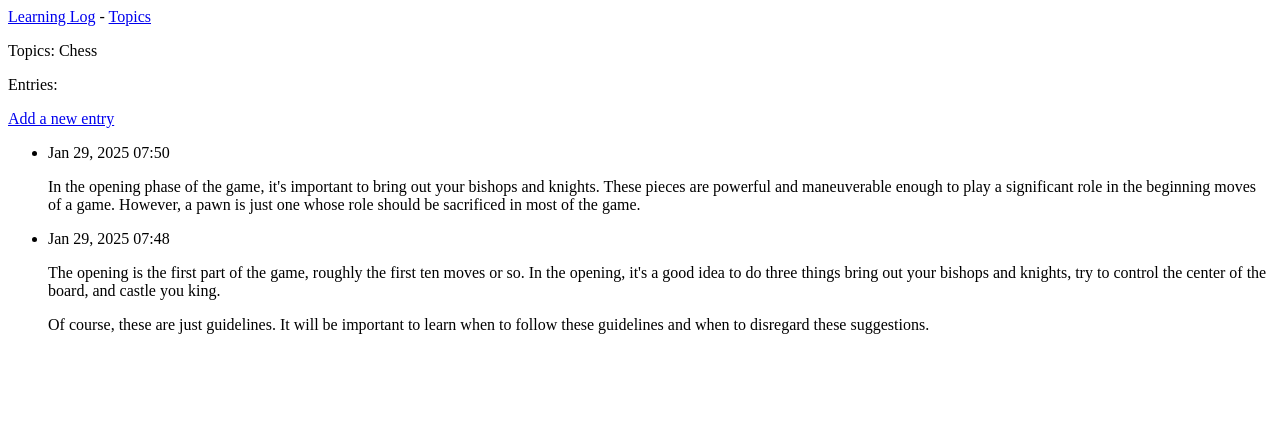
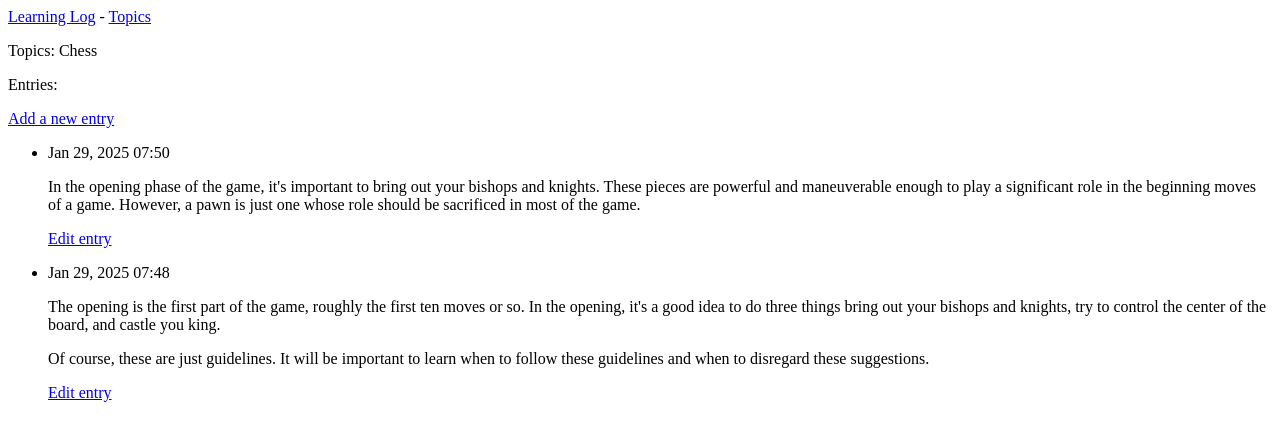
Before and after one commit to alvinjaymaique/learning_log_django0, a Django app: page /topic/3/ in a window 1280 px wide. Shown: the top 441 px of the page. Run offline with Django 5.2, Linux system fonts and the light colour scheme; data comes from the database, SQL or seed files in the repository; both versions use the stored data as it was after the commit.

Commit message:
users can now edit their entry under topics

```diff
--- a/learning_logs/templates/learning_logs/topic.html
+++ b/learning_logs/templates/learning_logs/topic.html
@@ -11,6 +11,9 @@
             <li>
                 <p>{{ entry.date_added|date:'M d, Y H:i' }}</p>
                 <p>{{ entry.text|linebreaks }}</p>
+                <p>
+                    <a href="{% url 'learning_logs:edit_entry' entry.id %}">Edit entry</a>
+                </p>
             </li>
         {% empty %}
             <li>There are no entries for this topic yet.</li>
--- a/learning_logs/urls.py
+++ b/learning_logs/urls.py
@@ -11,4 +11,5 @@ urlpatterns = [
     path('topic/<int:topic_id>/', views.topic, name='topic'),
     path('new_topic/', views.new_topic, name='new_topic'),
     path('new_entry/<int:topic_id>/', views.new_entry, name='new_entry'),
+    path('edit_entry/<int:entry_id>/', views.edit_entry, name='edit_entry'),
 ]
--- a/learning_logs/views.py
+++ b/learning_logs/views.py
@@ -1,5 +1,5 @@
 from django.shortcuts import render, redirect
-from .models import Topic
+from .models import Topic, Entry
 from .forms import TopicForm, EntryForm
 
 # Create your views here.
@@ -52,3 +52,19 @@ def new_entry(request, topic_id):
     # Display a blank or invalid form.
     context = {'topic': topic, 'form': form}
     return render(request, 'learning_logs/new_entry.html', context=context)
+
+def edit_entry(request, entry_id):
+    """Edit an existing entry."""
+    entry = Entry.objects.get(id=entry_id)
+    topic = entry.topic
+    if request.method != 'POST':
+        # Initial request; pre-fill form with the current entry.
+        form = EntryForm(instance=entry)
+    else:
+        # POST data submitted; process data
+        form = EntryForm(instance=entry, data=request.POST)
+        if form.is_valid():
+            form.save()
+            return redirect('learning_logs:topic', topic_id=topic.id)
+    context = {'entry': entry, 'topic': topic, 'form': form}
+    return render(request, 'learning_logs/edit_entry.html', context=context)
```
Also changed, not shown: learning_logs/templates/learning_logs/edit_entry.html (added, +12 -0 lines), db.sqlite3.
